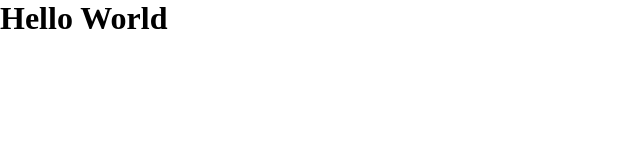
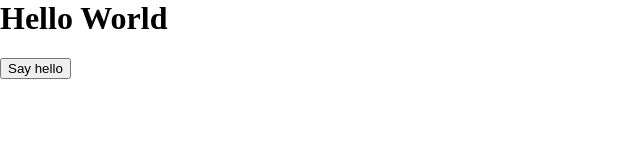
Before and after one commit to nagasainasa61/HTML5Camerajs, a plain HTML site: page index.html in a window 1280 px wide. Shown: the whole page, without its empty margins (0-640 px from the left). Drawn offline with Linux system fonts and the light colour scheme.

Commit message:
Update index.html
Interface to android app

```diff
--- a/index.html
+++ b/index.html
@@ -11,5 +11,13 @@
 <body>
     <!-- Camera -->
     <h1>Hello World</h1>
+    <input type="button" value="Say hello" onClick="showAndroidToast('Hello Android!')" />
+
+    <script type="text/javascript">
+        function showAndroidToast(toast) {
+           Android.showToast(toast);
+        }
+    </script>
+
 </body>
 </html>
```
